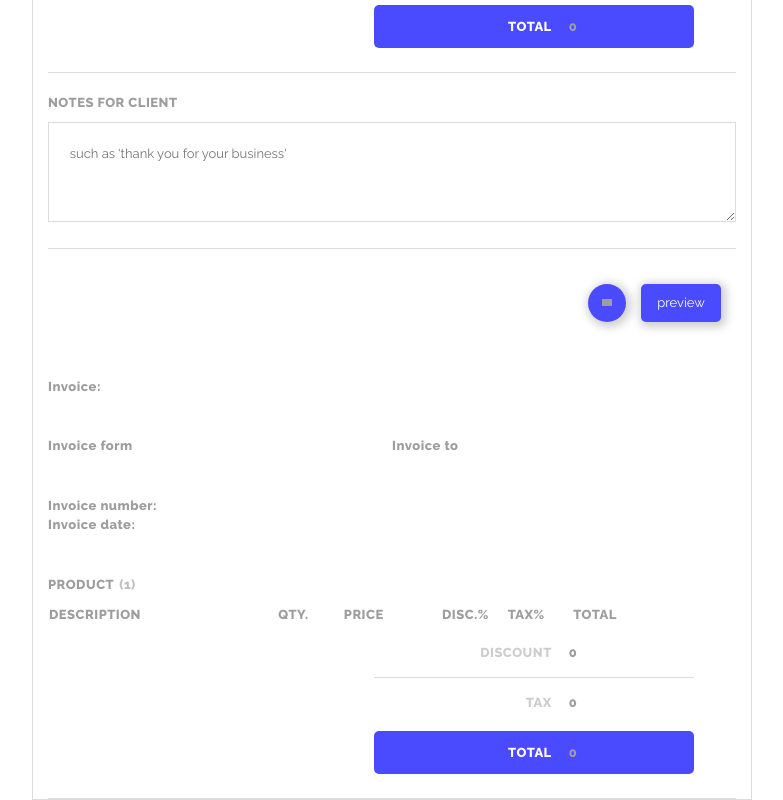
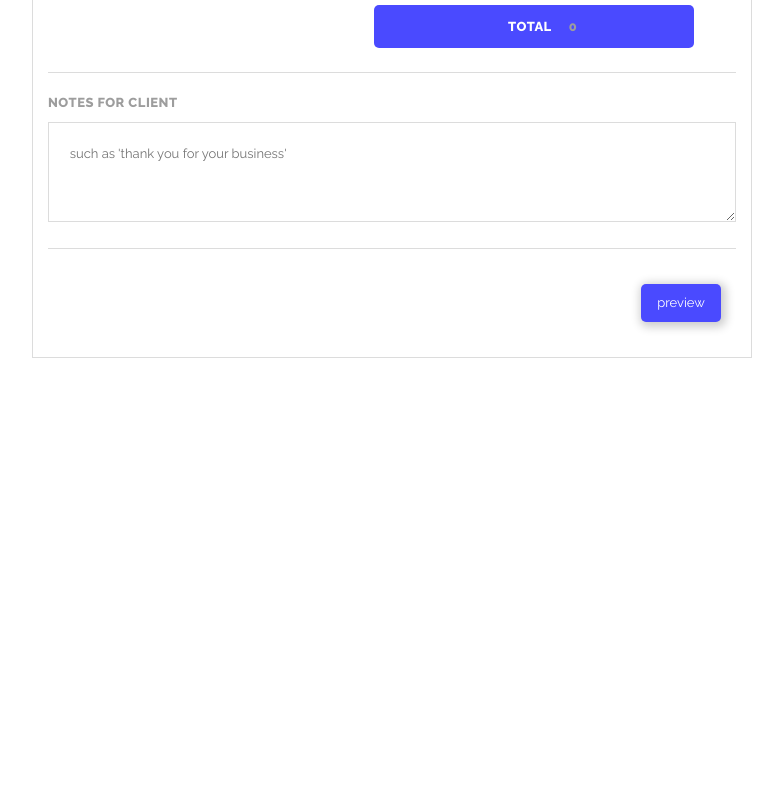
Before and after one commit to chienan/invoice-generator, a Vue app: page /#/ in a window 1280 px wide. Shown: the part 948-1748 px from the top of the page, without its empty margins (248-1031 px from the left). After the commit the page ends 1306 px from the top, so only its background shows below. Built offline with nearby package versions, Linux system fonts and the light colour scheme; grey boxes are pictures that could not be loaded.

Commit message:
update invoice-preview style

```diff
--- a/src/views/Index.vue
+++ b/src/views/Index.vue
@@ -229,9 +229,7 @@
       <!-- client notes -->
       <div class="client-notes section">
         <div class="client-notes-title">NOTES FOR CLIENT</div>
-        <!-- <div class="client-notes-show">
-        <button class="client-notes-icon"></button>
-        </div>-->
+
         <textarea
           class="client-notes-textarea"
           name="client-notes"
@@ -239,43 +237,47 @@
           cols="30"
           rows="10"
           placeholder="such as 'thank you for your business'"
+          v-model="notes"
         ></textarea>
       </div>
 
       <div class="save-section section">
-        <button class="btn-preview">preview</button>
-        <button class="save-btn" type="submit">
-          <img src="https://i.imgur.com/vdESFr3.png" class="save-icon" alt />
-        </button>
+        <button class="btn-preview" @click.stop.prevent="previewInvoice">preview</button>
       </div>
     </form>
 
     <!--  preview invoice  -->
 
-    <div class="container-preview">
-      <div class="preview-title section">Invoice: {{invoice_title}}</div>
+    <div v-if="preview" id="kabibala" class="container-preview">
+      <div class="preview-title section">INVOICE TITLE: {{invoice_title}}</div>
 
       <div class="preview-invoice-contact section">
         <div class="preview-invoice-from">
-          Invoice form
-          <div class="preview-from-name">{{from_name}}</div>
-          <div class="preview-from-address">{{from_address}}</div>
-          <div class="preview-from-tel">{{from_tel}}</div>
-          <div class="preview-from-email">{{from_email}}</div>
+          INVOICE form
+          <div class="preview-from-name preview">{{from_name}}</div>
+          <div class="preview-from-address preview">{{from_address}}</div>
+          <div class="preview-from-tel preview">{{from_tel}}</div>
+          <div class="preview-from-email preview">{{from_email}}</div>
         </div>
 
         <div class="preview-invoice-to">
-          Invoice to
-          <div class="preview-to-name">{{to_name}}</div>
-          <div class="preview-to-address">{{to_address}}</div>
-          <div class="preview-to-tel">{{to_tel}}</div>
-          <div class="preview-to-email">{{to_email}}</div>
+          INVOICE to
+          <div class="preview-to-name preview">{{to_name}}</div>
+          <div class="preview-to-address preview">{{to_address}}</div>
+          <div class="preview-to-tel preview">{{to_tel}}</div>
+          <div class="preview-to-email preview">{{to_email}}</div>
         </div>
       </div>
 
       <div class="preview-invoice-detail section">
-        <div class="preview-invoice-number">Invoice number: {{invoice_number}}</div>
-        <div class="preview-invoice-date">Invoice date: {{invoice_date}}</div>
+        <div class="preview-invoice-number">
+          INVOICE NO:
+          <div class="preview">{{invoice_number}}</div>
+        </div>
+        <div class="preview-invoice-date">
+          INVOICE DATE:
+          <div class="preview">{{invoice_date}}</div>
+        </div>
       </div>
 
       <div class="product-section section">
@@ -287,47 +289,52 @@
         <table class="product-container">
           <thead>
             <tr class="items-section">
-              <td class="item item-description">DESCRIPTION</td>
-              <td class="item item-quantity">QTY.</td>
-              <td class="item item-price">PRICE</td>
-              <td class="item item-discount">DISC.%</td>
-              <td class="item item-tax">TAX%</td>
-              <td class="item item-total">TOTAL</td>
-              <td class="item item-remove"></td>
+              <td class="item preview-item-description">DESCRIPTION</td>
+              <td class="item preview-item-quantity">QTY.</td>
+              <td class="item preview-item-price">PRICE</td>
+              <td class="item preview-item-discount">DISC.%</td>
+              <td class="item preview-item-tax">TAX%</td>
+              <td class="item preview-item-total">TOTAL</td>
             </tr>
           </thead>
           <tbody>
-            <tr class="items-section" v-for="(items, index) in items" :key="index">
-              <td class="item item-description">{{items.description}}</td>
+            <tr class="items-section-preview preview" v-for="(items, index) in items" :key="index">
+              <td class="item preview-item-description">{{items.description}}</td>
 
-              <td class="item item-quantity">{{items.quantity}}</td>
+              <td class="item preview-item-quantity">{{items.quantity}}</td>
 
-              <td class="item item-price">{{items.price}}</td>
+              <td class="item preview-item-price">{{items.price}}</td>
 
-              <td class="item item-discount">{{items.discount}}</td>
-              <td class="item item-tax">{{items.tax}}</td>
+              <td class="item preview-item-discount">{{items.discount}}</td>
+              <td class="item preview-item-tax">{{items.tax}}</td>
 
-              <td class="item item-total">{{items.total}}</td>
-              <td class="item item-remove">
-                <!-- <button class="btn-item-remove" @click.stop.prevent="removeItem(index)">×</button> -->
-              </td>
+              <td class="item preview-item-total">{{items.total}}</td>
             </tr>
           </tbody>
           <tfoot>
             <tr class="items-section final-section">
-              <td class="final-title">DISCOUNT</td>
-              <td class="final-number line">{{itemsDiscountTotal | money}}</td>
+              <td class="final-preview-title">DISCOUNT</td>
+              <td class="final-preview-number line">{{itemsDiscountTotal | money}}</td>
             </tr>
             <tr class="items-section final-section">
-              <td class="final-title">TAX</td>
-              <td class="final-number">{{itemsTaxTotal | money}}</td>
+              <td class="final-preview-title">TAX</td>
+              <td class="final-preview-number line">{{itemsTaxTotal | money}}</td>
             </tr>
             <tr class="items-section final-section">
-              <td class="final-title final-total">TOTAL</td>
-              <td class="final-number total-container">{{itemsTotal | money}}</td>
+              <td class="final-preview-title">TOTAL</td>
+              <td class="final-preview-number">{{itemsTotal | money}}</td>
             </tr>
           </tfoot>
         </table>
+      </div>
+      <div v-if="notes.length > 0" class="client-notes section">
+        <div class="client-notes-title">NOTES FOR CLIENT</div>
+        <div class="client-notes-container">{{notes}}</div>
+      </div>
+      <div class="save-section section">
+        <button class="save-btn" @click.stop.prevent="download()">
+          <img src="https://i.imgur.com/vdESFr3.png" class="save-icon" alt />
+        </button>
       </div>
     </div>
   </div>
@@ -363,7 +370,9 @@ export default {
           tax_amount: "",
           total: ""
         }
-      ]
+      ],
+      notes: "",
+      preview: false
     };
   },
   methods: {
@@ -371,11 +380,20 @@ export default {
     download() {
       const element = document.querySelector("#invoice");
       const opt = {
-        margin: 3,
+        margin: 1,
         filename: "invoice.pdf",
         image: { type: "jpeg", quality: 1 },
         html2canvas: { scale: 2 }
       };
+
+      // const element = document.getElementById("invoice");
+      // const opt = {
+      //   margin: 1,
+      //   filename: "invoice.pdf",
+      //   image: { type: "jpeg", quality: 0.98 },
+      //   html2canvas: { scale: 2 },
+      //   jsPDF: { unit: "in", format: "letter", orientation: "portrait" }
+      // };
 
       html2pdf()
         .from(element)
@@ -445,6 +463,11 @@ export default {
         this.items[index].tax_amount = taxDisTotal;
         this.items[index].total = calculatedTotal - discountTotal + taxDisTotal;
       }
+    },
+
+    //preview invoice
+    previewInvoice() {
+      this.preview = true;
     }
 
     // download(e) {
@@ -844,6 +867,17 @@ export default {
   width: 35%;
 }
 
+.preview-title {
+  font-size: 22px;
+  color: #bebebe;
+}
+
+.preview {
+  font-size: 15px;
+  font-weight: 500;
+  color: #5b5b5b;
+}
+
 .preview-invoice-contact {
   display: flex;
 }
@@ -852,4 +886,64 @@ export default {
 .preview-invoice-to {
   width: 50%;
 }
+
+.preview-from-name,
+.preview-to-name {
+  font-size: 18px;
+  margin: 7px 0px;
+}
+
+.preview-invoice-number {
+  margin-bottom: 15px;
+}
+
+.items-section-preview {
+  display: flex;
+  margin: 5px 0px;
+}
+
+.preview-item-description {
+  width: 35%;
+}
+
+.preview-item-quantity {
+  width: 10%;
+}
+
+.preview-item-price {
+  width: 15%;
+}
+
+.preview-item-discount {
+  width: 15%;
+}
+
+.preview-item-tax {
+  width: 13%;
+}
+
+.preview-item-total {
+  width: 17%;
+}
+
+.final-preview-title {
+  width: 83%;
+  text-align: end;
+  margin-right: 15px;
+  /* margin-right: 15%; */
+  color: rgba(0, 0, 0, 0.2);
+}
+
+.final-preview-number {
+  position: relative;
+  width: 17%;
+}
+
+.final-preview-total {
+  color: #ffffff;
+}
+
+/* .client-notes-container {
+  height: 80%;
+} */
 </style>
```
